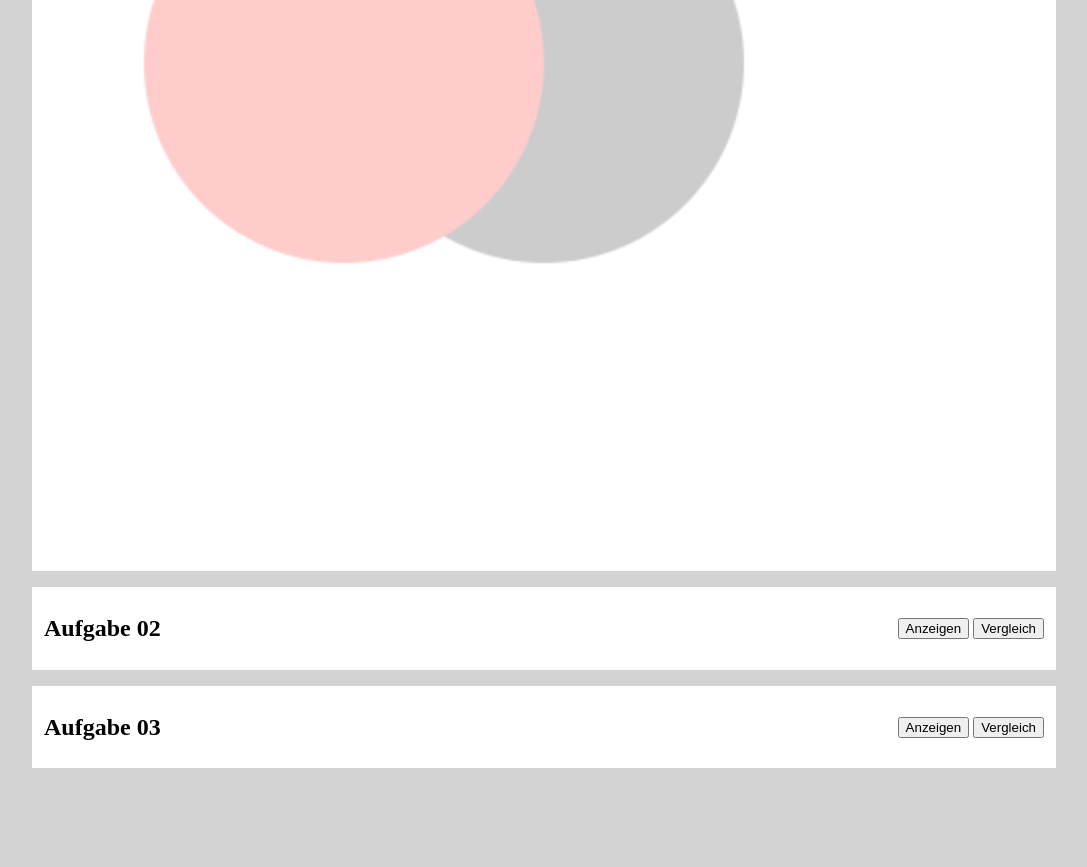
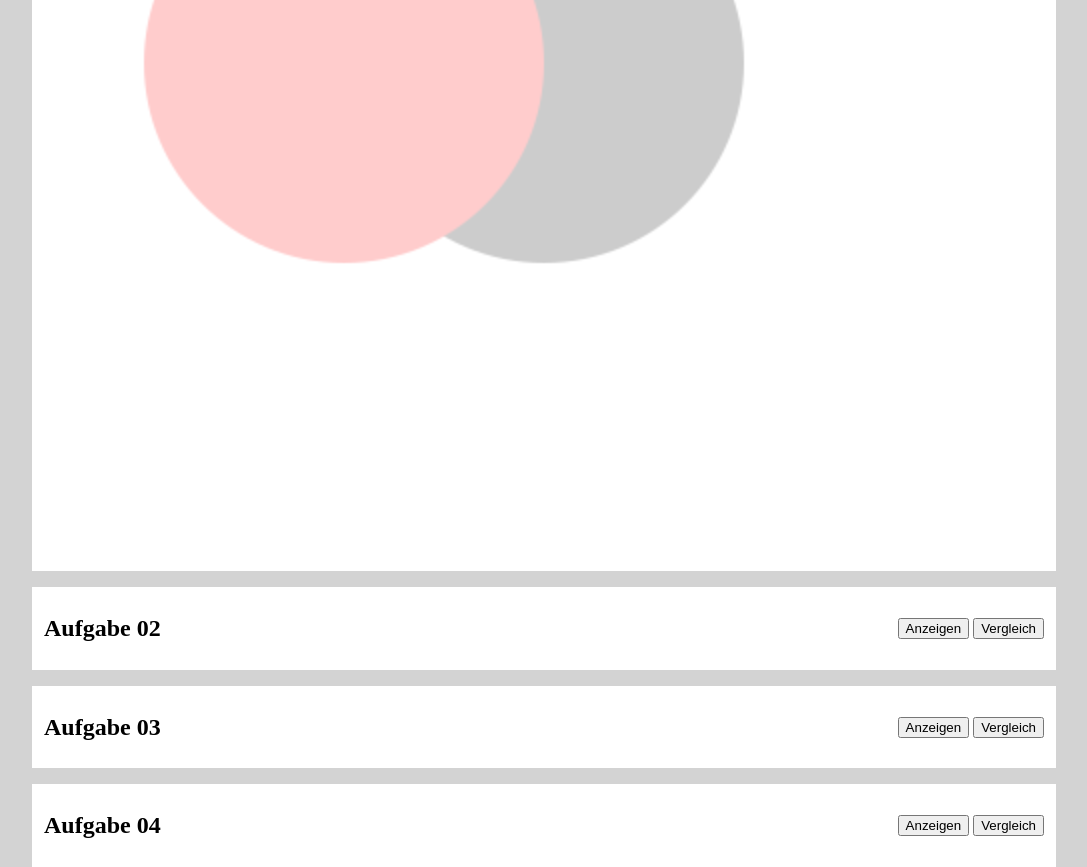
Before and after one commit to gymmu/01-grafiken-mit-svg, a React app: page index.html in a window 1280 px wide. Shown: the part 605-1472 px from the top of the page, without its empty margins (96-1183 px from the left). Before the commit the page ends 1373 px from the top, so only its background shows below. Built offline with nearby package versions, Linux system fonts and the light colour scheme.

Commit message:
Exercise 4.

```diff
--- a/index.html
+++ b/index.html
@@ -57,6 +57,20 @@
                     <img class="bg" src="images/loesung-03.png" />
                 </div>
             </div>
+
+            <div class="ex-container">
+                <div class="ex-header">
+                    <h2>Aufgabe 04</h2>
+                    <div>
+                        <button class="toggle-visible">Anzeigen</button>
+                        <button class="toggle-diff-btn">Vergleich</button>
+                    </div>
+                </div>
+                <div class="img-container fade-out">
+                    <img class="fg" src="images/aufgabe-04.svg" />
+                    <img class="bg" src="images/loesung-04.png" />
+                </div>
+            </div>
         </main>
     </body>
 </html>
```
Also changed, not shown: README.md, images/aufgabe-04.svg (added), images/loesung-04.png (added).
